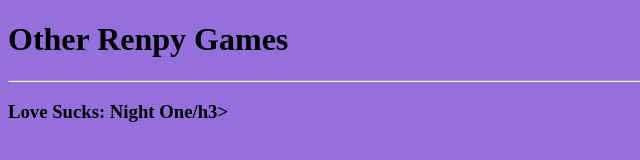
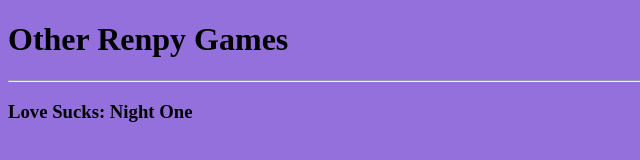
Before and after one commit to tomer6285/bs.github.io, a plain HTML site: page other.html in a window 1280 px wide. Shown: the full height of the page, 0-640 px from the left. Drawn offline with Linux system fonts and the light colour scheme.

Commit message:
Update other.html

```diff
--- a/other.html
+++ b/other.html
@@ -11,7 +11,7 @@
 <body style="background-color:mediumpurple;">
   <h1>Other Renpy Games</h1>
   <hr>
-  <a href="https://v6p9d9t4.ssl.hwcdn.net/html/4119376/LoveSucks-1.15web-web/index.html"><h3>Love Sucks: Night One/h3>
+  <a href="https://v6p9d9t4.ssl.hwcdn.net/html/4119376/LoveSucks-1.15web-web/index.html"><h3>Love Sucks: Night One</h3>
 
 
    <script src="script.js"></script>
```
